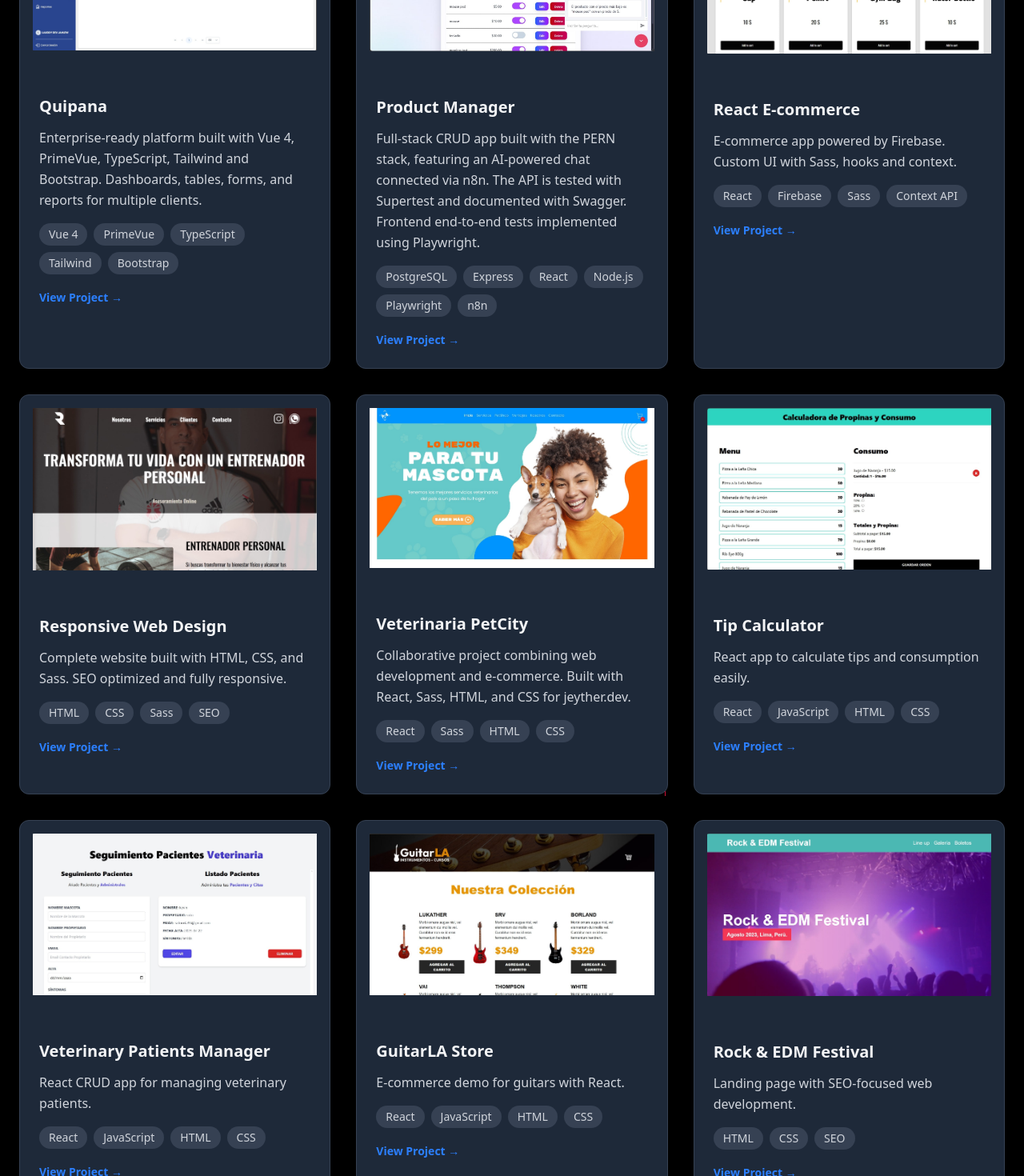
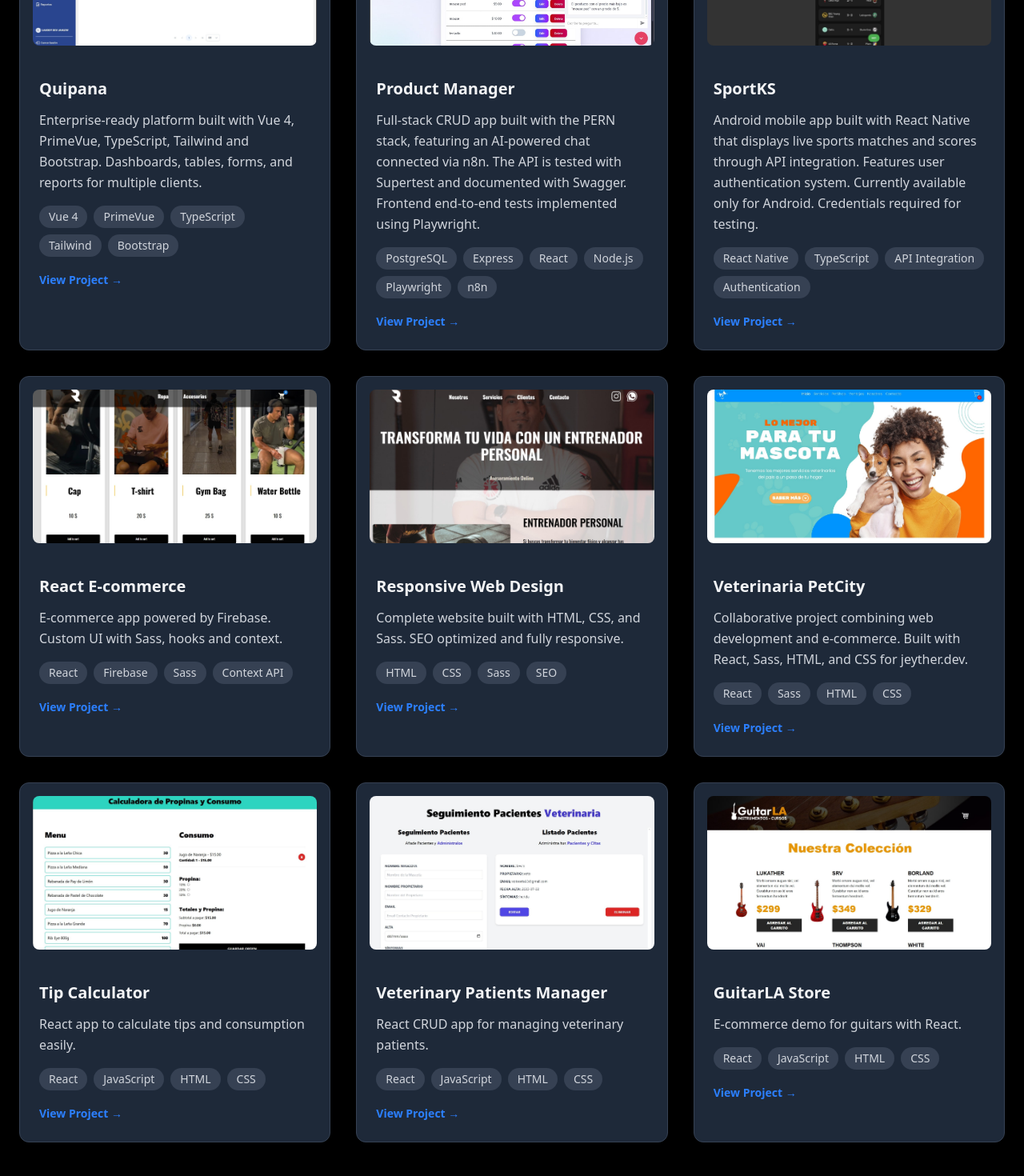
Before and after one commit to kevinsoto13/portfolio, a React (Vite) app: page / in a window 1280 px wide. Shown: the part 2360-3830 px from the top of the page at 80% size. Built offline with nearby package versions, Linux system fonts and the light colour scheme.

Commit message:
add new card of react native

```diff
--- a/src/components/Projects.tsx
+++ b/src/components/Projects.tsx
@@ -17,10 +17,18 @@ const Projects: React.FC<ProjectsProps> = ({ darkMode }) => {
     {
       title: "Product Manager",
       description:
-         "Full-stack CRUD app built with the PERN stack, featuring an AI-powered chat connected via n8n. The API is tested with Supertest and documented with Swagger. Frontend end-to-end tests implemented using Playwright.",
+        "Full-stack CRUD app built with the PERN stack, featuring an AI-powered chat connected via n8n. The API is tested with Supertest and documented with Swagger. Frontend end-to-end tests implemented using Playwright.",
       tech: ["PostgreSQL", "Express", "React", "Node.js", "Playwright", "n8n"],
       link: "https://rest-apis-typescript-frontend-eta-eight.vercel.app",
       image: "product-manager.jpg",
+    },
+    {
+      title: "SportKS",
+      description:
+        "Android mobile app built with React Native that displays live sports matches and scores through API integration. Features user authentication system. Currently available only for Android. Credentials required for testing.",
+      tech: ["React Native", "TypeScript", "API Integration", "Authentication"],
+      link: "https://expo.dev/accounts/sotoorta93/projects/app-react-native/builds/d5deb393-b67a-4f10-bfb1-056310d6a1c6",
+      image: "sports-app.jpg",
     },
     {
       title: "React E-commerce",
@@ -56,7 +64,7 @@ const Projects: React.FC<ProjectsProps> = ({ darkMode }) => {
     {
       title: "Veterinary Patients Manager",
       description: "React CRUD app for managing veterinary patients.",
-      tech: ["React", "JavaScript","HTML", "CSS"],
+      tech: ["React", "JavaScript", "HTML", "CSS"],
       link: "https://dazzling-crostata-5098eb.netlify.app",
       image: "veterinary.jpg",
     },
@@ -66,13 +74,6 @@ const Projects: React.FC<ProjectsProps> = ({ darkMode }) => {
       tech: ["React", "JavaScript", "HTML", "CSS"],
       link: "https://soft-crisp-402ff0.netlify.app",
       image: "guitarla.jpg",
-    },
-    {
-      title: "Rock & EDM Festival",
-      description: "Landing page with SEO-focused web development.",
-      tech: ["HTML", "CSS", "SEO"],
-      link: "https://euphonious-taiyaki-b75d7e.netlify.app",
-      image: "festival.jpg",
     },
   ];
 
@@ -93,11 +94,11 @@ const Projects: React.FC<ProjectsProps> = ({ darkMode }) => {
               } overflow-hidden`} // 👈 importante
             >
               {/* Imagen preview */}
-              <div className="w-full  p-4">
+              <div className="w-full h-56 overflow-hidden p-4">
                 <img
                   src={project.image}
                   alt={project.title}
-                  className="w-full h-full object-cover mb-4"
+                  className="w-full h-full object-cover rounded-lg"
                 />
               </div>
 
```
Also changed, not shown: public/sports-app.jpg (added).
